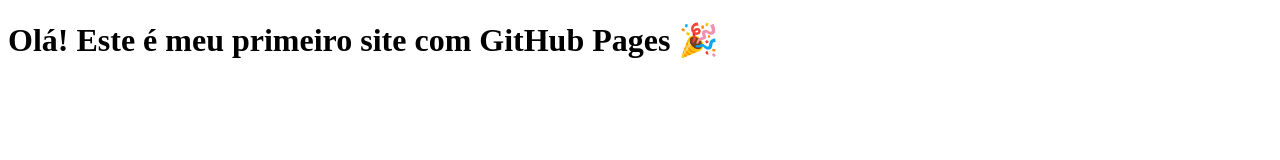
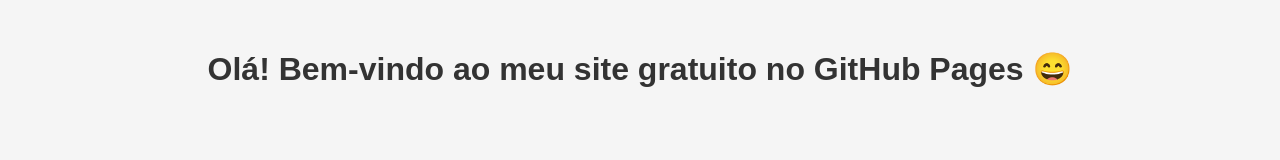
Before and after one commit to AbdallahJaajoul/Biscuit, a plain HTML site: page index.html in a window 1280 px wide. Drawn offline with Linux system fonts and the light colour scheme.

Commit message:
Update index.html
Criando meu Site

```diff
--- a/index.html
+++ b/index.html
@@ -1,10 +1,14 @@
 <!DOCTYPE html>
-<html>
-  <head>
-    <meta charset="UTF-8" />
-    <title>Meu site no GitHub</title>
-  </head>
-  <body>
-    <h1>Olá! Este é meu primeiro site com GitHub Pages 🎉</h1>
-  </body>
+<html lang="pt-BR">
+<head>
+  <meta charset="UTF-8">
+  <title>Meu Site Grátis</title>
+  <style>
+    body { font-family: Arial; background: #f5f5f5; text-align: center; margin-top: 50px; }
+    h1 { color: #333; }
+  </style>
+</head>
+<body>
+  <h1>Olá! Bem-vindo ao meu site gratuito no GitHub Pages 😄</h1>
+</body>
 </html>
```
